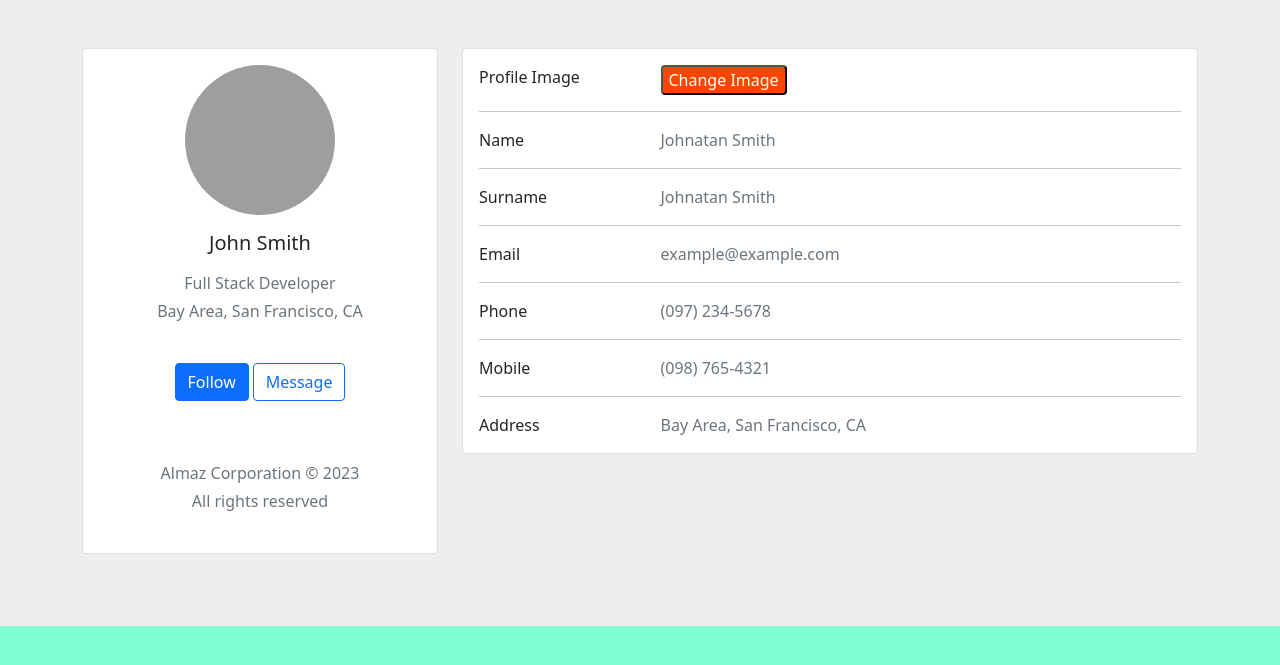
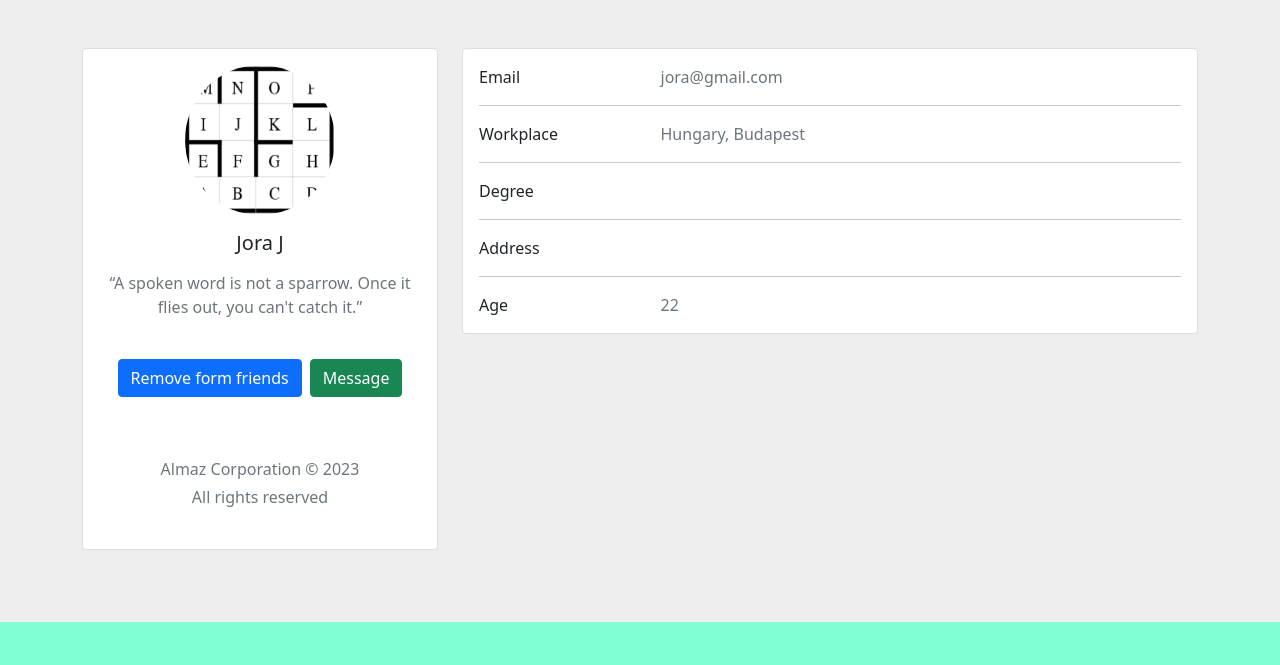
Before and after one commit to region-09/Chat-Application, a Django app: a page that uses chatproject/templates/profile.html in a window 1280 px wide. Shown: the top 665 px of the page. Run offline with Django 4.2, Linux system fonts and the light colour scheme; a user stored in the database is signed in; data comes from the database, SQL or seed files in the repository; both versions use the stored data as it was after the commit; grey boxes are pictures that could not be loaded.

Commit message:
Profile, register pages working correctly

```diff
--- a/chatproject/base/models.py
+++ b/chatproject/base/models.py
@@ -18,7 +18,7 @@ class Friend(models.Model):
 class Media(models.Model):
     owner = models.ForeignKey(User, on_delete=models.CASCADE, related_name='owner')
     reposter = models.ForeignKey(User, on_delete=models.CASCADE, related_name='reposter')
-    media = models.FileField(upload_to='media/',null=True, blank=True)
+    media = models.FileField(upload_to='publications',null=True, blank=True)
     description = models.TextField()
     upload_date = models.DateTimeField()
 
--- a/chatproject/base/views.py
+++ b/chatproject/base/views.py
@@ -1,7 +1,9 @@
 import datetime
+from django.http import HttpResponseRedirect
 from django.shortcuts import render, redirect
 from django.contrib.auth.models import User, auth
 from django.contrib import messages
+from django.urls import reverse
 from .models import Friend, Message, Media, Shared, Like, Comment, Requests, ProfileInfo
 from django.db.models import Q
 from django.core.validators import validate_email
@@ -63,7 +65,7 @@ def index(request):
 
 # TODO: 1) validations to be added! 2) and not logged in only requirement
 def login(request):
-    if request.user.is_authenticated and request.method == 'POST':
+    if request.user.is_authenticated is False and request.method == 'POST':
         username = request.POST['username']
         password = request.POST['password']
         user = auth.authenticate(username=username,password=password)
@@ -74,6 +76,8 @@ def login(request):
             messages.info(request, 'Invalid credentials')
             return redirect('login')
     else:
+        if request.user.is_authenticated:
+            return redirect('/')
         return render(request, 'login.html', {})
 
 def register(request):
@@ -131,6 +135,7 @@ def register(request):
 
 
 def chat(request, room):
+    print('chat!')
     if request.user.is_authenticated:
         user_names = room.split('-')
         current_username = request.user.username
@@ -240,33 +245,62 @@ def requests(request):
 
 
 def profile(request, username):
+    if username == 'admin':
+        return redirect('/')
     if User.objects.filter(username=username).exists() is False:
         return redirect('/')
     profile_user = User.objects.get(username=username)
+    current_user = request.user
     if request.user.is_authenticated:
         if request.method == 'POST':
-            email = request.POST['email'].strip()
-            workplace = request.POST['workplace'].strip()
-            degree = request.POST['degree'].strip()
-            address = request.POST['address'].strip()
-            age = request.POST['age'].strip()
-            data_dict = {'email': email,
-            'workplace': workplace, 'degree': degree,
-            'address': address, 'age': age}
-            if validator(request, data_dict):
-                print('validate')
-                profile_info = ProfileInfo.objects.get(user=profile_user)
-                if len(request.FILES) == 1:
-                    file = request.FILES['inputFile']
-                    if file.name.endswith((".jpg", ".png", ".jpeg")):
-                        profile_info.profile_image = file
+            friendship1 = Friend.objects.filter(user1=current_user, user2=profile_user)
+            friendship2 = Friend.objects.filter(user1=profile_user, user2=current_user)
+            print('post')
+            if request.POST.get('button_action') == 'add_friend':
+                Friend.objects.create(user1=current_user, user2=profile_user)
+                return redirect('profile')
+            elif request.POST.get('button_action') == 'remove_friend':
+                print('removing friend from friendlist')
+                if friendship1.exists():
+                    friendship1.first().delete()
+                if friendship2.exists():
+                    friendship2.first().delete()
+                return redirect('profile')
+            elif request.POST.get('button_action') == 'write_message':
+                print('redirecting to chat page')
+                if username < request.user.username:
+                    return redirect('chat', (username + '-' + current_user.username))
+                else:
+                    return redirect('chat', (current_user.username + '-' + username))
+            else:
+                email = request.POST['email'].strip()
+                workplace = request.POST['workplace'].strip()
+                degree = request.POST['degree'].strip()
+                address = request.POST['address'].strip()
+                age = request.POST['age'].strip()
+                data_dict = {'email': email,
+                'workplace': workplace, 'degree': degree,
+                'address': address, 'age': age}
+                if validator(request, data_dict):
+                    print('validate profile infos')
+                    profile_info = ProfileInfo.objects.get(user=profile_user)
+                    if len(request.FILES) == 1:
+                        file = request.FILES['inputFile']
+                        if file.name.endswith((".jpg", ".png", ".jpeg")):
+                            profile_info.profile_image = file
+                        else:
+                            return redirect('/')
+                    profile_info.degree = degree
+                    profile_user.email = email
+                    profile_info.workplace = workplace
+                    profile_info.address = address
+                    print(age)
+                    if age != '':
+                        profile_info.age = int(age)
                     else:
-                        return redirect('/')
-                profile_info.degree = degree
-                profile_info.workplace = workplace
-                profile_info.age = age
-                profile_info.save()
-            return redirect('profile')
+                        profile_info.age = None
+                    profile_info.save()
+            return redirect('profile', username)
         else:
             current = False
             friend = 0
@@ -276,8 +310,9 @@ def profile(request, username):
                 friend = 2
             elif Friend.objects.filter(user1=request.user, user2=profile_user).exists() and Friend.objects.filter(user1=profile_user, user2=request.user).exists() is False:
                 friend = 1
+            print('get')
             return render(request, 'profile.html',
-            {'user': request.user, 'current': current, 'friend': friend})
+            {'user': profile_user, 'current': current, 'friend': friend})
     return redirect('/')
 
 
@@ -311,13 +346,10 @@ def collector(request, medias):
 def validator(request, data_dict):
     found = False
     for key, value in data_dict.items():
-        if len(value) == 0:
-            messages.info(request, key.capitalize() + ' empty!')
-            found = True
         if key == 'email' and is_valid_email(value) is False:
             messages.info(request, 'Invalid email!')
             found = True
-        if key == 'age' and value.isdigit == False:
+        if value != '' and key == 'age' and value.isdigit() == False:
             messages.info(request, 'Age is not numeric')
             found = True
         if len(value) > 100:
@@ -329,6 +361,7 @@ def validator(request, data_dict):
     return True
 
 def is_valid_email(email):
+
     try:
         validate_email(email)
         return True
--- a/chatproject/templates/index.html
+++ b/chatproject/templates/index.html
@@ -23,7 +23,7 @@
                 <div class="media m0 pv">
                     <div class="media-left">
                         <a href="#">
-                            <img src="{{user.profileinfo.profile_image}}" width="80" height="80"
+                            <img src="{{user.profileinfo.profile_image.url}}" width="80" height="80"
                                 alt="User" class="rounded-circle">
                         </a>
                     </div>
@@ -49,10 +49,10 @@
                                             <div class="media-left">
                                                 <a href="#">
                                                     {% if media.owner.username != media.reposter.username %}
-                                                        <img src="{{media.reposter.profileinfo.profile_image}}" width="50" height="50"
+                                                        <img src="{{media.reposter.profileinfo.profile_image.url}}" width="50" height="50"
                                                             alt="User" class="rounded-circle">
                                                     {% else %}
-                                                        <img src="{{media.owner.profileinfo.profile_image}}" width="50" height="50"
+                                                        <img src="{{media.owner.profileinfo.profile_image.url}}" width="50" height="50"
                                                             alt="User" class="rounded-circle">
                                                     {% endif %}
                                                 </a>
--- a/chatproject/templates/profile.html
+++ b/chatproject/templates/profile.html
@@ -18,21 +18,35 @@
             {% for message in messages %}
             <h4 style="color: red;">{{message}}</h4>
             {% endfor %}
+            <form action="" method="post" enctype="multipart/form-data">
+                {% csrf_token %}
                 <div class="row">
                     <div class="col-lg-4">
                         <div class="card mb-4">
+                            {% csrf_token %}
                             <div class="card-body text-center">
-                            <img src={{user.profileinfo.profile_image}}
-                                alt="avatar" class="rounded-circle img-fluid" style="width: 150px; height: 150px;">
-                            <h5 class="my-3">John Smith</h5>
-                            <p class="text-muted mb-1">Full Stack Developer</p>
-                            <p class="text-muted mb-4">Bay Area, San Francisco, CA</p>
+                                <img src="{{user.profileinfo.profile_image.url}}" alt="avatar"
+                                    class="rounded-circle img-fluid" style="width: 150px; height: 150px;">
+                                <h5 class="my-3">{{user.first_name}} {{user.last_name}}</h5>
+                                <p class="text-muted mb-1">“A spoken word is not a sparrow. Once it flies out, you can't
+                                    catch it.”</p>
                                 {% if current == True %}
                                 <p class="mb-1" style="margin-top: 40px;">Your profile!</p>
                                 {% else %}
                                 <div class="d-flex justify-content-center mb-2" style="margin-top: 40px;">
-                                    <button type="button" class="btn btn-primary">Follow</button>
-                                    <button type="button" class="btn btn-outline-primary ms-1">Message</button>
+                                    {% if friend == 0 %}
+                                    <button type="submit" class="btn btn-primary"  name="button_action" value="add_friend">Add to
+                                        friends</button>
+                                    <button type="button" class="btn btn-success ms-2 disabled">Message</button>
+                                    {% elif friend == 1%}
+                                    <button type="button" class="btn btn-primary disabled">Add to friends</button>
+                                    <button type="button" class="btn btn-success ms-2 disabled">Message</button>
+                                    {% else %}
+                                    <button type="submit" class="btn btn-primary" name="button_action" value="remove_friend">Remove form
+                                        friends</button>
+                                    <button type="submit" class="btn btn-success ms-2" name="button_action"
+                                        value="write_message">Message</button>
+                                    {% endif %}
                                 </div>
                                 {% endif %}
                                 <p class="text-muted mb-1" style="margin-top: 60px;">Almaz Corporation © 2023</p>
@@ -44,15 +58,13 @@
                         <div class="card mb-4">
                             <div class="card-body">
                                 {% if current == True %}
-                                <form action="" method="post">
-                                    {% csrf_token %}
                                 <div class="row">
                                     <div class="col-sm-3">
                                         <p class="mb-0">Profile Image</p>
                                     </div>
                                     <div class="col-sm-9">
                                         <input type="file" class="form-control" style="width: 70%;" name="inputFile"
-                                            value={{user.profileinfo.profile_image}}/>
+                                            value={{user.profileinfo.profile_image}} />
                                         (you can leave empty to leave current image)
                                     </div>
                                 </div>
@@ -103,64 +115,34 @@
                                 </div>
                                 <hr>
                                 <div style="text-align: center;">
-                                        <button type="submit" class="btn btn-primary">Save</button>
+                                    <button type="submit"  name="button_action" value="submitted" class="btn btn-primary">Save</button>
                                 </div>
                             </form>
                             {% else %}
                             <div class="row">
                                 <div class="col-sm-3">
-                                        <p class="mb-0">Profile Image</p>
+                                    <p class="mb-0">Email</p>
                                 </div>
                                 <div class="col-sm-9">
-                                        <button>Change Image</button>
-                                        <!-- <input type="text"> <button>Save</button> -->
+                                    <p class="text-muted mb-0">{{user.email}}</p>
                                 </div>
                             </div>
                             <hr>
                             <div class="row">
                                 <div class="col-sm-3">
-                                        <p class="mb-0">Name</p>
+                                    <p class="mb-0">Workplace</p>
                                 </div>
                                 <div class="col-sm-9">
-                                        <p class="text-muted mb-0">Johnatan Smith</p>
-                                        <!-- <input type="text"> <button>Save</button> -->
+                                    <p class="text-muted mb-0">{{user.profileinfo.workplace}}</p>
                                 </div>
                             </div>
                             <hr>
                             <div class="row">
                                 <div class="col-sm-3">
-                                        <p class="mb-0">Surname</p>
+                                    <p class="mb-0">Degree</p>
                                 </div>
                                 <div class="col-sm-9">
-                                        <p class="text-muted mb-0">Johnatan Smith</p>
-                                        <!-- <input type="text"> <button>Save</button> -->
-                                    </div>
-                                </div>
-                                <hr>
-                                <div class="row">
-                                    <div class="col-sm-3">
-                                        <p class="mb-0">Email</p>
-                                    </div>
-                                    <div class="col-sm-9">
-                                        <p class="text-muted mb-0">example@example.com</p>
-                                    </div>
-                                </div>
-                                <hr>
-                                <div class="row">
-                                    <div class="col-sm-3">
-                                        <p class="mb-0">Phone</p>
-                                    </div>
-                                    <div class="col-sm-9">
-                                        <p class="text-muted mb-0">(097) 234-5678</p>
-                                    </div>
-                                </div>
-                                <hr>
-                                <div class="row">
-                                    <div class="col-sm-3">
-                                        <p class="mb-0">Mobile</p>
-                                    </div>
-                                    <div class="col-sm-9">
-                                        <p class="text-muted mb-0">(098) 765-4321</p>
+                                    <p class="text-muted mb-0">{{user.profileinfo.degree}}</p>
                                 </div>
                             </div>
                             <hr>
@@ -169,7 +151,16 @@
                                     <p class="mb-0">Address</p>
                                 </div>
                                 <div class="col-sm-9">
-                                        <p class="text-muted mb-0">Bay Area, San Francisco, CA</p>
+                                    <p class="text-muted mb-0">{{user.profileinfo.address}}</p>
+                                </div>
+                            </div>
+                            <hr>
+                            <div class="row">
+                                <div class="col-sm-3">
+                                    <p class="mb-0">Age</p>
+                                </div>
+                                <div class="col-sm-9">
+                                    <p class="text-muted mb-0">{{user.profileinfo.age}}</p>
                                 </div>
                             </div>
                             {% endif %}
--- a/chatproject/templates/register.html
+++ b/chatproject/templates/register.html
@@ -46,9 +46,6 @@
                                     <input type="password" name="password2" class="form-control" placeholder="Retype password*"/>
                                 </div>
                                 <div class="form-outline mb-4">
-                                    <input type="number" name="age" class="form-control" size="104857600" placeholder="Age"/>
-                                </div>
-                                <div class="form-outline mb-4">
                                     <label for="">Profile Image:</label>
                                     <input type="file" name="inputFile" class="form-control"/>
                                 </div>
```
Also changed, not shown: chatproject/base/migrations/0008_alter_profileinfo_profile_image.py (added), chatproject/base/migrations/0009_alter_media_media_alter_profileinfo_profile_image.py (added), chatproject/db.sqlite3, chatproject/media/media/100dayBadge.png (deleted), chatproject/media/profile_images/Screenshot_2023-10-17_103926.png (added), chatproject/media/profile_images/Screenshot_2023-10-17_103926_MK5AcCd.png (added), chatproject/media/profile_images/Screenshot_2023-10-17_103926_i8hlYZL.png (added), chatproject/media/profile_images/Screenshot_2023-11-03_221125.png (added), chatproject/media/profile_images/star.png (added). Lines whose indentation alone changed are shown as unchanged.
